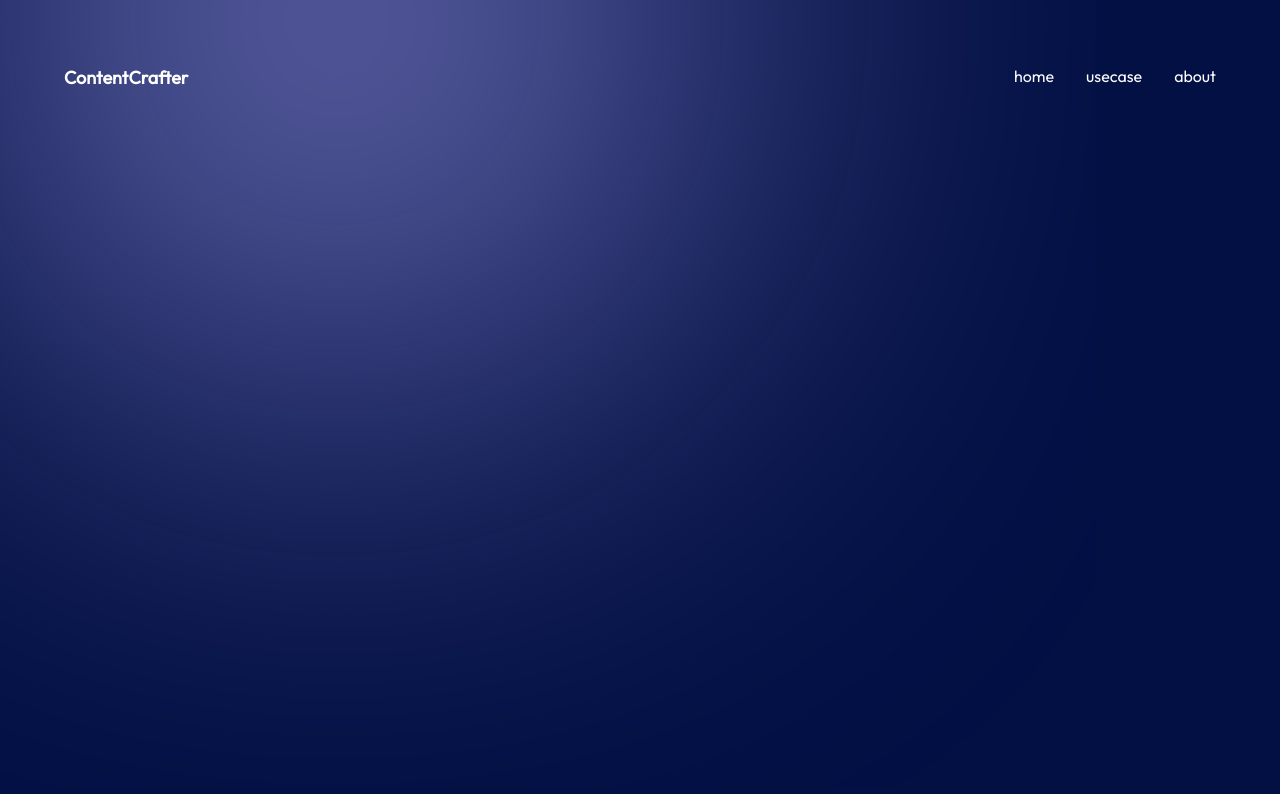
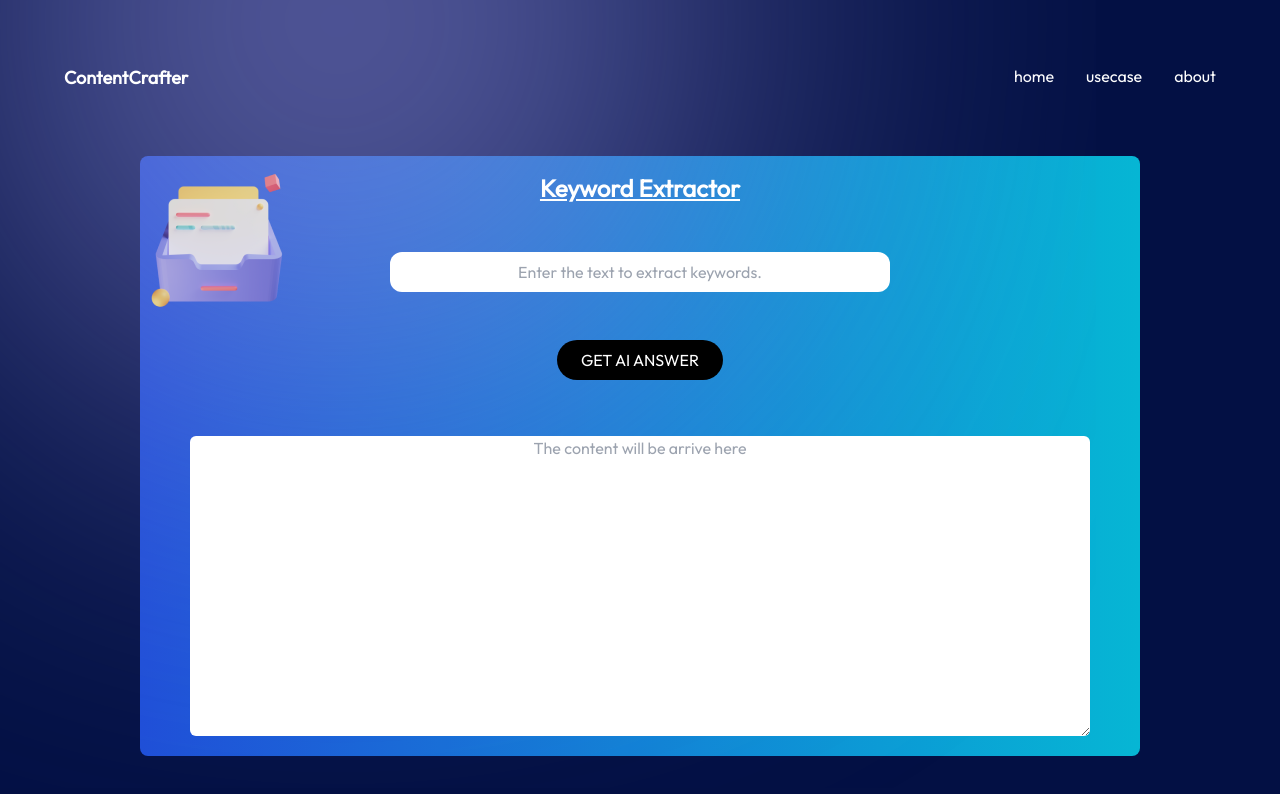
Before and after one commit to anaskhan28/ContentCrafter, a React (Vite) app in the folder content-crafter/: page /extractor in a window 1280 px wide. Shown: the top 794 px of the page. Built offline with nearby package versions, Linux system fonts and the light colour scheme.

Commit message:
openAI model implemented

```diff
--- a/content-crafter/package.json
+++ b/content-crafter/package.json
@@ -10,6 +10,8 @@
   },
   "dependencies": {
     "@types/react-router-dom": "^5.3.3",
+    "axios": "^1.3.4",
+    "openai": "^3.2.1",
     "react": "^18.2.0",
     "react-dom": "^18.2.0",
     "react-router-dom": "^6.9.0"
--- a/content-crafter/src/App.tsx
+++ b/content-crafter/src/App.tsx
@@ -1,30 +1,27 @@
 import * as React from 'react'
 import './App.css'
 import {Routes, Route} from 'react-router-dom';
-import Navbar from './components/Navbar'
-import bg  from './assets/circle-bg.png';
-// import Email from './pages/email';
-// import Home from './pages/Home';
-// import Usecase from './pages/usecase';
-// import About from './pages/about';
+import Navbar from './components/Navbar';
+import {KeywordsExtractor, TextSummarize, SentimentAnalyzer} from './pages/tools/Tools';
+import Home from './pages/Home';
+import Usecase from './pages/usecase';
+import About from './pages/about';
 function App() {
-const Home = React.lazy(() => import('./pages/Home'));
-const Usecase = React.lazy(() => import('./pages/usecase'));
-const About = React.lazy(() => import('./pages/about'));
-const Email = React.lazy(() => import('./pages/email'));
-const Loading = () => <p>Loading ...</p>;
+
 
   return (
     <div className="App">
           <Navbar/>
-          <React.Suspense fallback={<Loading/>}>
+
       <Routes>
         <Route path='/' element={<Home/>}/>
         <Route path='/usecase' element={<Usecase/>}/>
         <Route path='/about' element={<About/>}/>
-        <Route path='/email' element={<Email/>}/>
+        <Route path='/extractor' element={<KeywordsExtractor/>}/>
+        <Route path='/summarize' element={<TextSummarize/>}/>
+        <Route path='/sentiment' element={<SentimentAnalyzer/>}/>
        </Routes>
-       </React.Suspense>
+
 
 
     </div>
--- /dev/null
+++ b/content-crafter/src/components/Button.tsx
@@ -0,0 +1,20 @@
+import React from 'react'
+
+interface ButtonProps {
+    onClick: (event: React.MouseEvent<HTMLButtonElement>) => void;
+    loading: boolean;
+    label: string;
+  }
+
+const Button: React.FC<ButtonProps> = ({ onClick, loading, label }: ButtonProps) => (
+    <button
+      type='submit'
+      className="bg-black text-white pt-2 pb-2 pr-6 pl-6 rounded-full mt-12"
+      onClick={onClick}
+      disabled={loading}
+    >
+      {loading ? "Loading..." : label}
+    </button>
+  );
+
+export default Button
--- /dev/null
+++ b/content-crafter/src/components/Card.tsx
@@ -0,0 +1,24 @@
+import React from 'react';
+import { Link } from 'react-router-dom';
+
+interface CardProps{
+    image: string;
+    title: string;
+    description: string;
+    link: string;
+}
+
+const Card: React.FC<CardProps> = ({ image, title, description, link }) =>{
+  return (
+    <div className='max-w-[400px] h-[200px] rounded-lg bg-[#252D62]'>
+    <img className='mix-blend-luminosity relative bottom-12 left-28' src={image} alt={title} />
+    <p className='text-[20px] tracking-wide text-center -mt-10'>{title}</p>
+    <p className='max-w-[350px] text-center pb-8'>{description}</p>
+    <button className='bg-[#8F8FDB] max-w-12 h-auto p-2 rounded-full relative bottom-4 left-28'>
+      <Link to={link}>Generate with AI</Link>
+    </button>
+  </div>
+  )
+}
+
+export default Card
--- /dev/null
+++ b/content-crafter/src/components/InputField.tsx
@@ -0,0 +1,18 @@
+import React from 'react'
+
+interface InputProps {
+    onChange: (event: React.ChangeEvent<HTMLInputElement>) => void
+    value: any;
+    placeholder: string;
+  }
+const InputField: React.FC<InputProps> = ({ value, onChange, placeholder }: InputProps) => (
+    <input
+      onChange={onChange}
+      className="text-black text-center rounded-xl w-[500px] pr-4 pl-4 pt-2 pb-2"
+      type="text"
+      placeholder={placeholder}
+      value={value}
+    />
+  );
+
+export default InputField
--- /dev/null
+++ b/content-crafter/src/components/ResultField.tsx
@@ -0,0 +1,21 @@
+import React from 'react'
+
+
+interface ResultFieldProps{
+    value: string;
+}
+
+const ResultField: React.FC<ResultFieldProps> = ({value})=>{
+    return (
+        <textarea
+        name="keywords"
+        className="text-black text-center rounded-md  mt-14 -mb-8 h-[300px] w-[900px] "
+        placeholder="The content will be arrive here"
+        value={value}
+        readOnly
+      />
+    )
+}
+
+
+export default ResultField
--- /dev/null
+++ b/content-crafter/src/components/Tool.tsx
@@ -0,0 +1,78 @@
+import React, { useState } from "react";
+import axios from 'axios';
+import InputField from "./InputField";
+import Button from "./Button";
+import ResultField from "./ResultField";
+
+interface ToolProps {
+  prompt: string;
+  model: string;
+  heading: string;
+  imageSrc: string;
+  placeholder: string;
+}
+
+function Tool({ prompt, model, heading, imageSrc, placeholder }: ToolProps) {
+  const [keywords, setKeywords] = useState('');
+  const [loading, setLoading] = useState(false);
+  const [text, setText] = useState("");
+
+
+  const tool = async (text: string) => {
+    const url = 'https://api.openai.com/v1/completions';
+    const headers ={
+      'Content-type': 'application/json',
+      'Authorization': `Bearer ${import.meta.env.VITE_OPENAI_API_KEY}`
+    };
+    const data = {
+      model: model,
+      prompt: prompt + '\n\n'+ text,
+    };
+    setLoading(true);
+
+    axios.post(url, data, {headers: headers}).then((response) =>{
+      const keywords = response.data.choices[0].text.trim();
+      setKeywords(keywords);
+      setLoading(false)
+    });
+  };
+
+  const handleSubmit = (event: React.MouseEvent<HTMLButtonElement>) =>{
+    event.preventDefault();
+    tool(text);
+  };
+
+  const handleChange = (event: React.ChangeEvent<HTMLInputElement>) =>{
+    setText(event.target.value);
+  }
+
+
+  return (
+    <div className="flex justify-center items-center">
+      <div className="h-[600px] w-[1000px] rounded-lg bg-gradient-to-r from-blue-700 to-cyan-500">
+        <h1 className="underline text-center mt-4 relative text-2xl font-bold">
+         {heading}
+        </h1>
+        <img
+          className="relative flex justify-start items-start -mt-10"
+          src={imageSrc}
+        />
+        <div className=" relative flex flex-col justify-center items-center -mt-16">
+        <InputField
+        value={text}
+        onChange={handleChange}
+        placeholder={placeholder}
+      />
+      <Button
+        onClick={handleSubmit}
+        loading={loading}
+        label="GET AI ANSWER"
+      />
+      <ResultField value={keywords} />
+        </div>
+      </div>
+    </div>
+  );
+}
+
+export default Tool;
--- a/content-crafter/src/pages/Home.tsx
+++ b/content-crafter/src/pages/Home.tsx
@@ -7,6 +7,7 @@ import shop from '../assets/shop.png';
 import email from '../assets/email.png';
 import social from '../assets/social.png';
 import {Link} from 'react-router-dom';
+import ServiceCard from '../components/Card';
 function Home() {
   return (
     <div className='relative'>
@@ -55,30 +56,24 @@ function Home() {
        <div className='text-[#84CECF] text-lg pb-4'>CREATE</div>
        <p className='text-[50px] font-bold max-w-lg text-center tracking-tight leading-normal'>Awesome Content Simplified</p>
        <div className='flex flex-row gap-8 mt-20'>
-       <div className= 'max-w-[400px] h-[200px] rounded-lg bg-[#252D62]'>
-       <img className=' mix-blend-luminosity relative bottom-12 left-28 ' src={shop}/>
-       <p className='text-[20px] tracking-wide text-center -mt-10'>Business letters</p>
-          <p className='max-w-[350px]  text-center pb-8'>
-          Write a clear engaging ideas and blogs to
-          generate the outline to help you to get started using AI assistant. </p>
-          <button className='  bg-[#8F8FDB] max-w-12 h-auto p-2 rounded-full  relative bottom-4 left-28'>Generate with AI</button>
-       </div>
-       <div className= 'max-w-[400px] h-[200px] rounded-lg bg-[#252D62]'>
-       <img className=' mix-blend-luminosity relative bottom-12 left-28 ' src={email}/>
-       <p className='text-[20px] tracking-wide text-center -mt-10'>Cold Emails</p>
-          <p className='max-w-[350px]  text-center pb-8'>
-          Write a clear engaging ideas and blogs to
-          generate the outline to help you to get started using AI assistant. </p>
-          <button className='  bg-[#8F8FDB] max-w-12 h-auto p-2 rounded-full  relative bottom-4 left-28'><Link to='/email'>Generate with AI</Link></button>
-       </div>
-       <div className= 'max-w-[400px] h-[200px] rounded-lg bg-[#252D62]'>
-       <img className=' mix-blend-luminosity relative bottom-12 left-28 ' src={social}/>
-       <p className='text-[20px] tracking-wide text-center -mt-10'>Social Media</p>
-          <p className='max-w-[350px]  text-center pb-8'>
-          Write a clear engaging ideas and blogs to
-          generate the outline to help you to get started using AI assistant. </p>
-          <button className='  bg-[#8F8FDB] max-w-12 h-auto p-2 rounded-full  relative bottom-4 left-28'>Generate with AI</button>
-       </div>
+       <ServiceCard
+        image={shop}
+        title='Keyword Extractor'
+        description='Write a clear engaging ideas and blogs to generate the outline to help you to get started using AI assistant.'
+        link='/extractor'
+      />
+      <ServiceCard
+        image={email}
+        title='Sentiment Analyzer'
+        description='Write a clear engaging ideas and blogs to generate the outline to help you to get started using AI assistant.'
+        link='/sentiment'
+      />
+      <ServiceCard
+        image={social}
+        title='Text Summarizer'
+        description='Write a clear engaging ideas and blogs to generate the outline to help you to get started using AI assistant.'
+        link='/summarize'
+      />
        </div>
        </section>
 
--- a/content-crafter/src/pages/email.tsx
+++ /dev/null
@@ -1,19 +0,0 @@
-import React from 'react'
-import mail from '../assets/mail.png';
-function Email() {
-  return (
-    <div>
-        <div className='max-w-[852px] max-h-[1180px] bg-gradient-to-r from-blue-700 to-cyan-500'>
-          <h1 className='underline text-center relative text-2xl font-bold'>Generate Cold Emails</h1>
-          <img src={mail}/>
-          <div className='flex flex-col justify-center items-center -mt-16'>
-            <input type='text' placeholder='Enter the topic of mail' />
-            <button className='bg-black text-white pt-2 pb-2 pr-6 pl-6 rounded-md mt-12'>GET AI ANSWER</button>
-          </div>
-          <textarea placeholder='The content will be arrive here' ></textarea>
-        </div>
-    </div>
-  )
-}
-
-export default Email
--- /dev/null
+++ b/content-crafter/src/pages/tools/Tools.tsx
@@ -0,0 +1,43 @@
+import React from 'react'
+import Tool from '../../components/Tool'
+import mail from '../../assets/mail.png';
+
+export const KeywordsExtractor = () => {
+  return (
+    <div>
+        <Tool
+         prompt="Extract keywords from this text. Make the first letter of each word uppercase and separate with commas"
+         model="text-davinci-003"
+         heading="Keyword Extractor"
+         imageSrc={mail}
+         placeholder="Enter the text to extract keywords."
+        />
+    </div>
+  )
+}
+export const TextSummarize = () => {
+  return (
+    <div>
+        <Tool
+         prompt="Summarize the following text in one sentence:"
+         model="text-davinci-003"
+         heading="Text Summarizer"
+         imageSrc={mail}
+         placeholder="Enter the text to extract keywords."
+        />
+    </div>
+  )
+}
+export const SentimentAnalyzer = () => {
+  return (
+    <div>
+        <Tool
+         prompt="Analyze the sentiment of this text and provide a score between -1 (negative) and 1 (positive)"
+         model="text-davinci-003"
+         heading="Sentiment Analyzer"
+         imageSrc={mail}
+         placeholder="Enter the text to extract keywords."
+        />
+    </div>
+  )
+}
```
Also changed, not shown: 2 other files (tests, documents, lock files or other folders).
